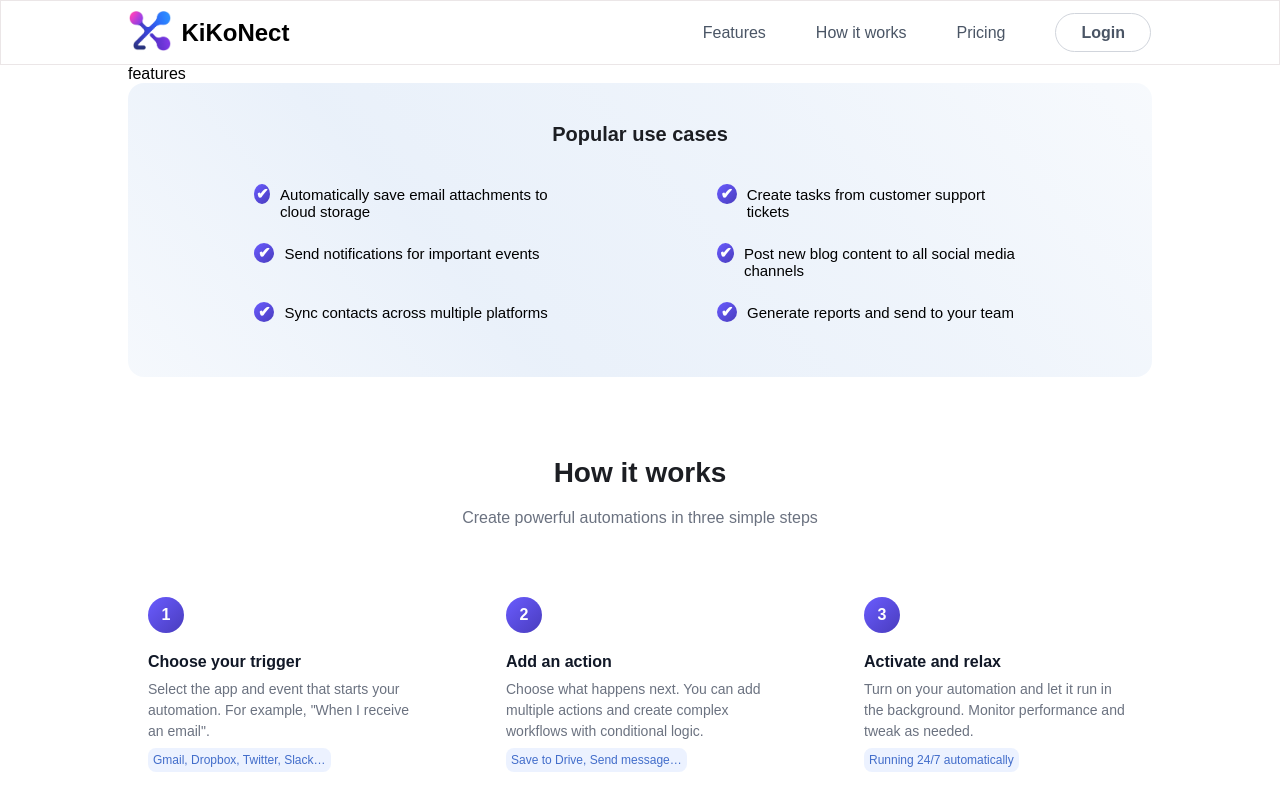
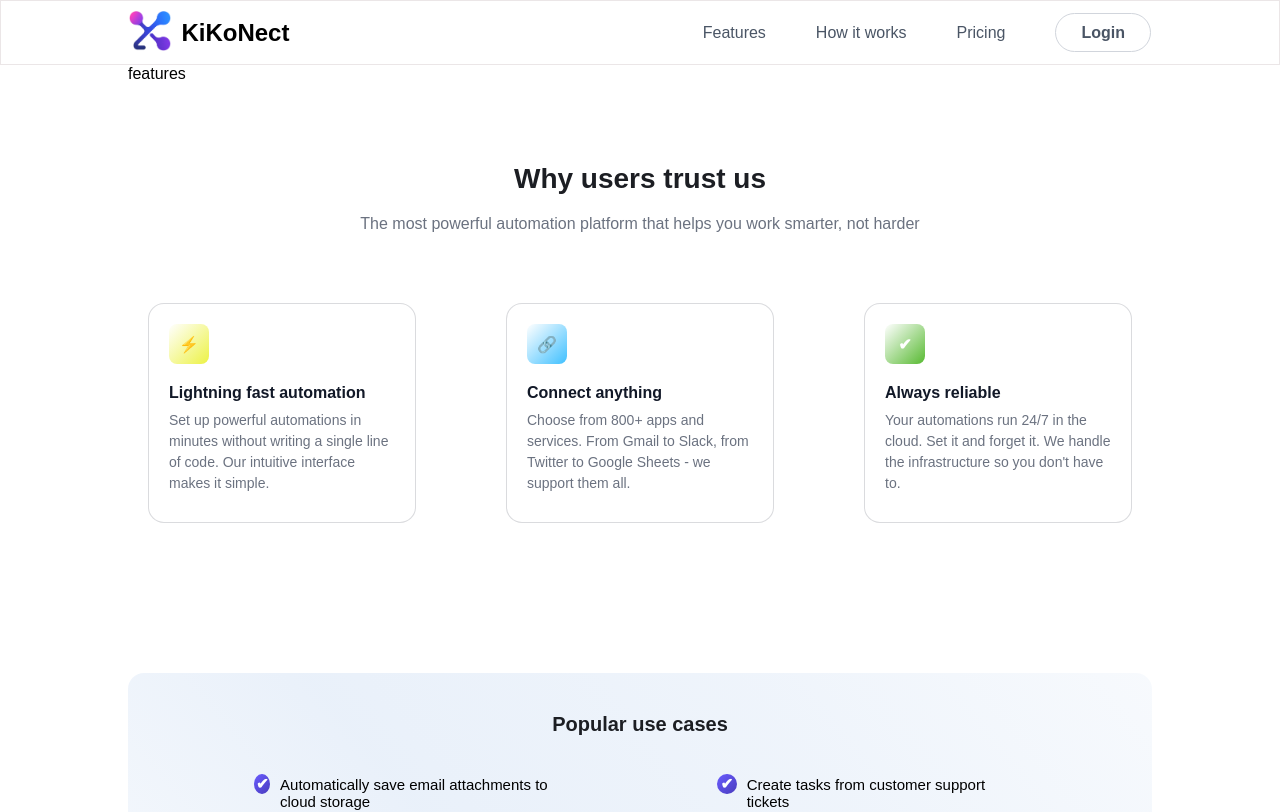
Before and after one commit to Anthoche/Area, a React (Vite) app in the folder frontend/web/: page / in a window 1280 px wide. Shown: the top 812 px of the page. Built offline with nearby package versions, Linux system fonts and the light colour scheme; no server answers.

Commit message:
feat(WelcomePage): added a section that explains Why choose us (#83)

```diff
--- a/frontend/web/src/components/WelcomePage/WelcomePage.jsx
+++ b/frontend/web/src/components/WelcomePage/WelcomePage.jsx
@@ -5,6 +5,7 @@ import Navbar from "./Navbar.jsx";
 import Footer from "./Footer.jsx";
 import HowItWorks from "./HowItWorks.jsx";
 import PopUseCases from "./PopUseCases.jsx";
+import WhyUs from "./WhyUs.jsx";
 
 export default function WelcomePage() {
     return (
@@ -14,6 +15,7 @@ export default function WelcomePage() {
                 <div className="welcome-page-section" id="features">
                     features
                 </div>
+                <WhyUs />
                 <PopUseCases />
                 <HowItWorks />
             </div>
--- /dev/null
+++ b/frontend/web/src/components/WelcomePage/WhyUs.jsx
@@ -0,0 +1,34 @@
+"use client";
+import "./welcomepage.css"
+
+export default function WhyUs() {
+    return (
+        <div className="welcome-page-section why-us" id="why-us">
+            <h2 className="why-title">Why users trust us</h2>
+            <p className="why-subtitle">The most powerful automation platform that helps you work smarter, not harder</p>
+
+            <div className="why-steps">
+                <div className="why-step">
+                    <div className="why-emoji" style={{ background: "linear-gradient(135deg, #ffffff4c, #ecf244ff"}}>⚡️</div>
+                    <h3>Lightning fast automation</h3>
+                    <p>Set up powerful automations in minutes without writing a single line of code. Our intuitive interface makes it simple.</p>
+                </div>
+
+                <div className="why-step">
+                    <div className="why-emoji" style={{ background: "linear-gradient(135deg, white, #40c0ffff)" }}>🔗</div>
+                    <h3>Connect anything</h3>
+                    <p>Choose from 800+ apps and services. From Gmail to Slack, from Twitter to Google Sheets - we support them all.</p>
+                </div>
+
+                <div className="why-step">
+                    <div className="why-emoji" style={{ background: "linear-gradient(135deg, white, #58ba32ff)" }}>✔</div>
+                    <h3>Always reliable</h3>
+                    <p>Your automations run 24/7 in the cloud. Set it and forget it. We handle the infrastructure so you don't have to.</p>
+                </div>
+
+            </div>
+        </div>
+
+    );
+
+}
--- a/frontend/web/src/components/WelcomePage/welcomepage.css
+++ b/frontend/web/src/components/WelcomePage/welcomepage.css
@@ -437,6 +437,7 @@ footer > p {
     }
 }
 
+/* Popular Use Cases */
 .popular-use-cases {
     padding: 80px 20px;
     text-align: center;
@@ -491,3 +492,80 @@ footer > p {
         gap: 10px;
     }
 }
+
+/* Why Choose Area */
+.why-us {
+    padding: 80px 20px;
+    text-align: center;
+}
+
+.why-title {
+    font-size: 28px;
+    font-weight: bold;
+    color: #1c1e23;
+}
+
+.why-subtitle {
+    color: #6b7280;
+    margin-top: 20px;
+    margin-bottom: 70px;
+}
+
+.why-steps {
+    display: grid;
+    grid-template-columns: repeat(3, 1fr);
+    gap: 90px;
+    max-width: 1500px;
+    margin-left: auto;
+    margin-bottom: 70px;
+    text-align: left;
+}
+
+.why-step {
+    border: #10182827;
+    border-width: 1px 1px 1px 1px;
+    border-style: solid;
+    background: white;
+    border-radius: 16px;
+    padding: 20px;
+}
+
+.why-emoji {
+    width: 40px;
+    height: 40px;
+    margin-right: auto;
+    margin-bottom: 20px;
+    border-radius: 20%;
+    color: #fff;
+    font-weight: 600;
+    display: flex;
+    align-items: center;
+    justify-content: center;
+}
+
+.why-steps h3 {
+    font-size: 16px;
+    font-weight: 600;
+    margin-bottom: 8px;
+    color: #111827;
+}
+
+.why-steps p {
+    font-size: 14px;
+    color: #6b7280;
+    margin-bottom: 8px;
+    line-height: 1.5;
+}
+
+
+.why-step:hover {
+    box-shadow: 0 5px 10px 0.1 rgba(114, 113, 123, 0.45);
+}
+
+
+@media (max-width: 900px) {
+    .why-steps {
+        grid-template-columns: 1fr;
+        gap: 30px;
+    }
+}
```
Also changed, not shown: frontend/web/src/components/WelcomePage/HowItWorks.jsx (indentation only), frontend/web/src/components/WelcomePage/PopUseCases.jsx (indentation only). Lines whose indentation alone changed are shown as unchanged.
